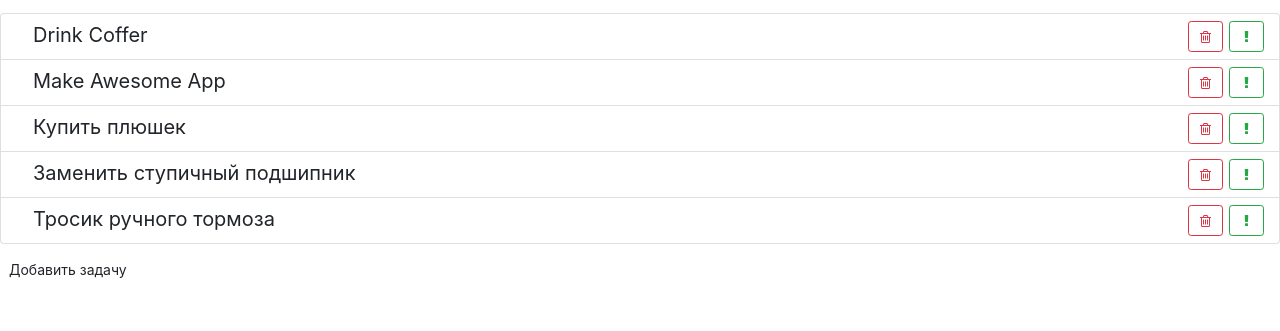
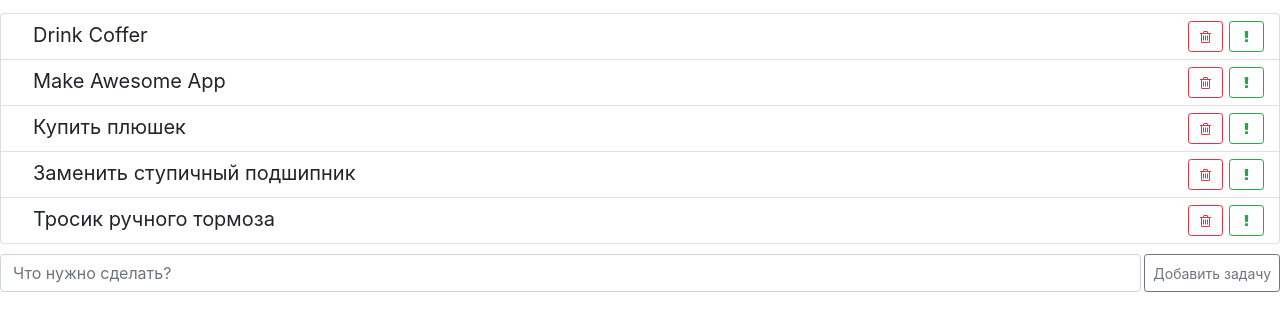
Before and after one commit to ricomen/react-todo, a React app: page / in a window 1280 px wide. Shown: the part 113-444 px from the top of the page. Built offline with nearby package versions, Linux system fonts and the light colour scheme.

Commit message:
Контролируемый компонент

```diff
--- a/src/components/item-add-form/item-add-form.css
+++ b/src/components/item-add-form/item-add-form.css
@@ -1,3 +1,10 @@
 .item-add-form {
   margin-top: 10px;
 }
+
+.item-add-form input {
+  margin-right: 3px;
+}
+.item-add-form button {
+  flex-shrink: 0;
+}
--- a/src/components/item-add-form/item-add-form.js
+++ b/src/components/item-add-form/item-add-form.js
@@ -3,15 +3,42 @@ import './item-add-form.css';
 
 export default class ItemAddForm extends Component {
 
+    state = {
+        label: ''
+    }
+
+    onLabelChange = (evt) => {
+        this.setState({
+            label: evt.target.value
+        });
+    };
+
+    onSubmit = (evt) => {
+        evt.preventDefault();
+        this.props.onItemAdded(this.state.label);
+        this.setState(() => {
+            return {
+                label: ''
+            };
+        });
+    };
+
     render() {
-        const { onItemAdded } = this.props;
-
         return (
-            <div className='item-add-form'>
+            <form
+                className='item-add-form d-flex'
+                onSubmit={this.onSubmit}>
+                <input
+                    className='form-control'
+                    type='text'
+                    placeholder='Что нужно сделать?'
+                    onChange={this.onLabelChange}
+                    value={this.state.label}
+                />
                 <button
-                    className='btn btn-outline-seconfary btn-sm'
-                    onClick={() => onItemAdded('Hello World')}>Добавить задачу</button>
-            </div>
+                    className='btn btn-outline-secondary btn-sm'
+                >Добавить задачу</button>
+            </form>
         );
     };
 }
```
